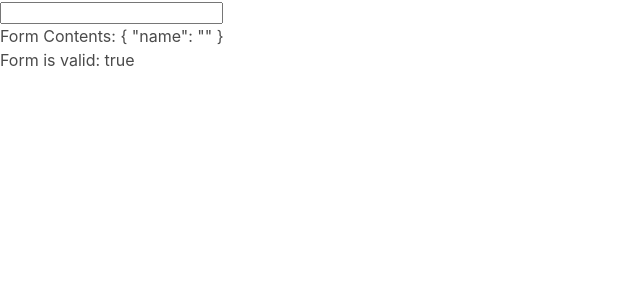
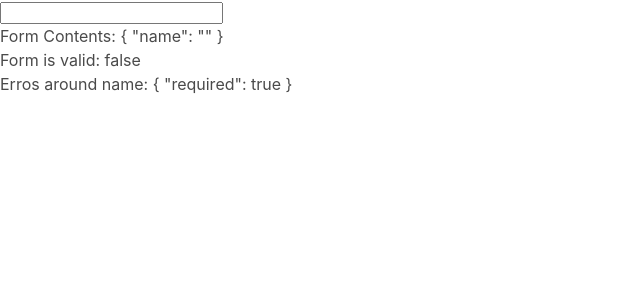
Before and after one commit to gustavonvp/creditcard---004, an Angular app: page / in a window 1280 px wide. Shown: the top 300 px of the page, without its empty margins (0-640 px from the left). Built offline with nearby package versions, Linux system fonts and the light colour scheme.

Commit message:
Validator on form

```diff
--- a/src/app/card-form/card-form.component.html
+++ b/src/app/card-form/card-form.component.html
@@ -4,3 +4,4 @@
 
 <div> Form Contents: {{cardForm.value | json}}  </div>
 <div>Form is valid: {{ cardForm.valid}}</div>
+<div>Erros around name: {{cardForm.controls.name.errors | json}}</div>
--- a/src/app/card-form/card-form.component.ts
+++ b/src/app/card-form/card-form.component.ts
@@ -1,5 +1,5 @@
 import { Component, OnInit } from '@angular/core';
-import { FormGroup, FormControl } from '@angular/forms';
+import { FormGroup, FormControl, Validators } from '@angular/forms';
 
 @Component({
   selector: 'app-card-form',
@@ -8,7 +8,12 @@ import { FormGroup, FormControl } from '@angular/forms';
 })
 export class CardFormComponent implements OnInit {
   cardForm = new FormGroup({
-    name: new FormControl('')
+    name: new FormControl(
+      '',
+     [
+       Validators.required,
+       Validators.minLength(3)
+    ] )
   });
 
   constructor() {}
```
